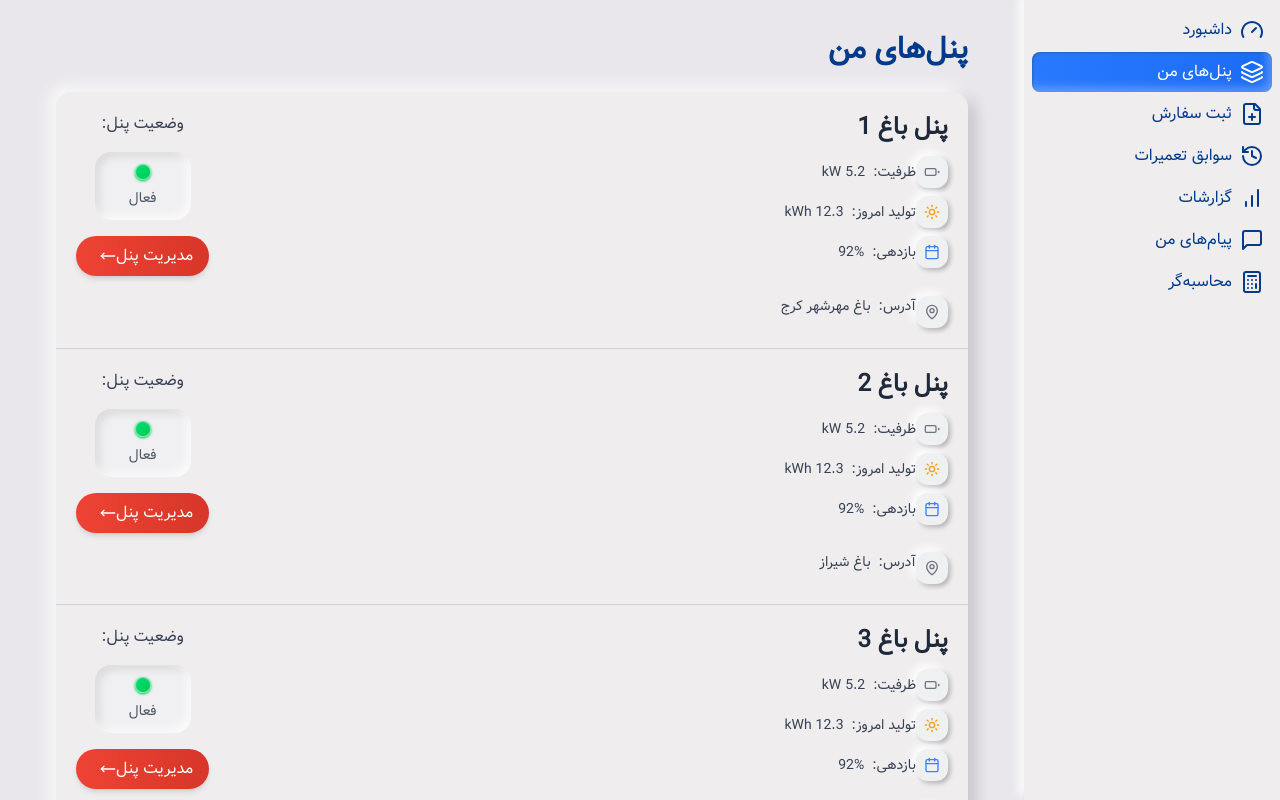
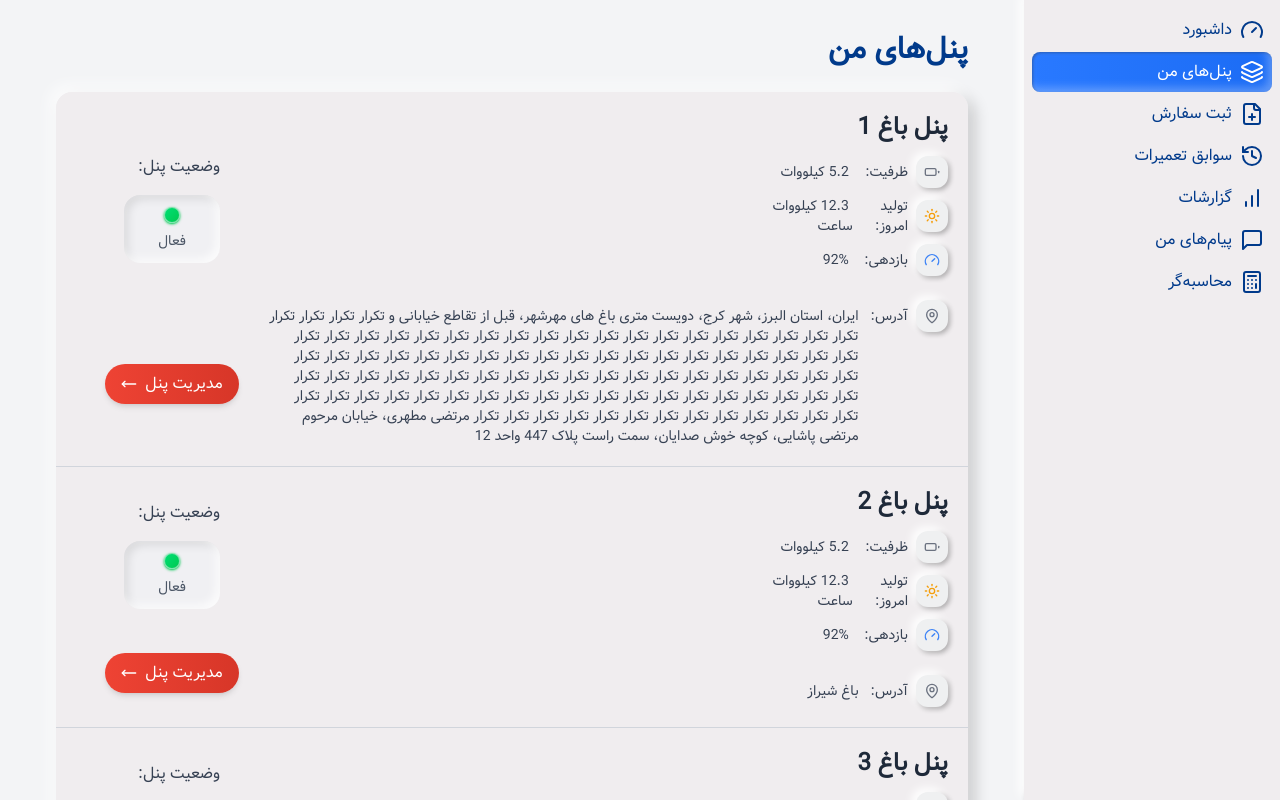
Before and after one commit to BargheNo/frontend, a Next.js app: page /panel/my-panels in a window 1280 px wide. Built offline with nearby package versions, Linux system fonts and the light colour scheme.

Commit message:
feat(panel): add style to texts and spacings

```diff
--- a/app/panel/my-panels/[panelId]/page.tsx
+++ b/app/panel/my-panels/[panelId]/page.tsx
@@ -10,11 +10,17 @@ const PanelId = ({ params }: PanelProps) => {
 	const { panelId } = params; // Access the panelId from params
 
 	return (
-		<div>
-			<h1>Panel ID: {panelId}</h1>
-			<div className="grid grid-cols-2 gap-5 w-full px-5">
-				<LiveChart />
-				<LiveChart />
+		<div className="w-full px-12 my-7 flex flex-col gap-12">
+			<div className="grid grid-cols-2 gap-12">
+				<div className="flex flex-col text-gray-800 rounded-2xl overflow-hidden shadow-[-6px_-6px_16px_rgba(255,255,255,0.8),6px_6px_16px_rgba(0,0,0,0.2)]">
+					<LiveChart />
+				</div>
+				<div className="flex flex-col text-gray-800 rounded-2xl overflow-hidden shadow-[-6px_-6px_16px_rgba(255,255,255,0.8),6px_6px_16px_rgba(0,0,0,0.2)]">
+					<LiveChart />
+				</div>
+			</div>
+			<div className="w-full text-gray-800 rounded-2xl overflow-hidden shadow-[-6px_-6px_16px_rgba(255,255,255,0.8),6px_6px_16px_rgba(0,0,0,0.2)]">
+				meow
 			</div>
 		</div>
 	);
--- a/app/panel/my-panels/page.tsx
+++ b/app/panel/my-panels/page.tsx
@@ -1,11 +1,13 @@
 // import Layout from "../../layout"
 
-import PanelCard from "@/components/Panel/PanelCard/PanelCard"
+import PanelCard from "@/components/Panel/PanelCard/PanelCard";
 
 const Settings = () => {
 	return (
-    <div className="min-h-full flex flex-col bg-[#e9e7eb] text-white py-8 px-14">
-      <h1 className="text-[#003a8b] text-3xl mb-6 font-black">پنل‌های من</h1>
+		<div className="min-h-full flex flex-col text-white py-8 px-14 bg-gray-100">
+			<h1 className="text-[#003a8b] text-3xl mb-6 font-black">
+				پنل‌های من
+			</h1>
 			<div className="flex flex-col text-gray-800 rounded-2xl overflow-hidden shadow-[-6px_-6px_16px_rgba(255,255,255,0.8),6px_6px_16px_rgba(0,0,0,0.2)]">
 				<PanelCard
 					panelName="پنل باغ 1"
@@ -14,7 +16,9 @@ const Settings = () => {
 						todayProduction: 12.3,
 						efficiency: 92,
 					}}
-          address="باغ مهرشهر کرج"
+					address="ایران، استان البرز، شهر کرج، دویست متری باغ های مهرشهر، قبل از تقاطع خیابانی و
+          تکرار تکرار تکرار تکرار تکرار تکرار تکرار تکرار تکرار تکرار تکرار تکرار تکرار تکرار تکرار تکرار تکرار تکرار تکرار تکرار تکرار تکرار تکرار تکرار تکرار تکرار تکرار تکرار تکرار تکرار تکرار تکرار تکرار تکرار تکرار تکرار تکرار تکرار تکرار تکرار تکرار تکرار تکرار تکرار تکرار تکرار تکرار تکرار تکرار تکرار تکرار تکرار تکرار تکرار تکرار تکرار تکرار تکرار تکرار تکرار تکرار تکرار تکرار تکرار تکرار تکرار تکرار تکرار تکرار تکرار تکرار تکرار تکرار تکرار تکرار تکرار تکرار تکرار تکرار تکرار تکرار تکرار تکرار تکرار تکرار تکرار تکرار تکرار تکرار تکرار تکرار تکرار تکرار
+          مرتضی مطهری، خیابان مرحوم مرتضی پاشایی، کوچه خوش صدایان، سمت راست پلاک 447 واحد 12"
 				/>
 				<PanelCard
 					panelName="پنل باغ 2"
@@ -44,7 +48,7 @@ const Settings = () => {
         </div>
       </div> */}
 		</div>
-  )
-}
+	);
+};
 
-export default Settings
+export default Settings;
--- a/components/Panel/LiveChart/LiveChart.tsx
+++ b/components/Panel/LiveChart/LiveChart.tsx
@@ -42,6 +42,7 @@ export default function LiveChart(): JSX.Element {
 				zoom: {
 					enabled: false,
 				},
+				background: "#f9f9f9", // Light background for the chart
 			},
 			stroke: {
 				curve: "smooth",
@@ -54,9 +55,10 @@ export default function LiveChart(): JSX.Element {
 				offsetY: 10,
 				align: "right",
 				style: {
-					fontSize: "20px",
+					fontSize: "24px",
 					color: "#333",
 					fontFamily: "vazir",
+					fontWeight: "bold",
 				},
 			},
 			xaxis: {
@@ -68,7 +70,13 @@ export default function LiveChart(): JSX.Element {
 					style: {
 						color: "#333",
 						fontFamily: "vazir",
-						fontSize: "14px",
+						fontSize: "16px",
+					},
+				},
+				labels: {
+					style: {
+						fontSize: "12px", // Smaller x-axis labels
+						color: "#666", // Lighter color for labels
 					},
 				},
 			},
@@ -79,7 +87,13 @@ export default function LiveChart(): JSX.Element {
 					style: {
 						color: "#333",
 						fontFamily: "vazir",
-						fontSize: "14px",
+						fontSize: "16px",
+					},
+				},
+				labels: {
+					style: {
+						fontSize: "12px", // Smaller y-axis labels
+						color: "#666", // Lighter color for labels
 					},
 				},
 			},
@@ -89,8 +103,9 @@ export default function LiveChart(): JSX.Element {
 			tooltip: {
 				enabled: true,
 				style: {
-					fontSize: "12px",
-					// colors: '#333',
+					fontSize: "14px",
+					background: "#fff", // White background for tooltips
+					border: "1px solid #ccc", // Border for tooltips
 				},
 				x: {
 					format: "dd MMM HH:mm",
@@ -98,13 +113,13 @@ export default function LiveChart(): JSX.Element {
 			},
 			grid: {
 				borderColor: "#e0e0e0",
-				// borderColor: "#000"
+				strokeDashArray: 5,
 			},
 		},
 	});
 
 	React.useEffect(() => {
-		if (typeof window !== "undefined") { // Check if window is defined
+		if (typeof window !== "undefined") {
 			const interval = window.setInterval(() => {
 				const newPoint = getNewSeries(lastDate, {
 					min: 10,
@@ -116,26 +131,25 @@ export default function LiveChart(): JSX.Element {
 					...prevState,
 					series: [
 						{
-							data: [...prevState.series[0].data, newPoint], // Add new data point
+							data: [...prevState.series[0].data, newPoint],
 						},
 					],
 				}));
 			}, 1000);
 
-			// Cleanup interval on component unmount
 			return () => clearInterval(interval);
 		}
 	}, []);
 
 	return (
-		<div>
+		<div className="p-5 bg-[#f9f9f9] shadow-lg rounded-lg">
 			<div id="chart">
 				<ReactApexChart
 					options={state.options}
 					series={state.series}
 					type="line"
 					height={350}
-					className="w-full border-solid border-2 border-black"
+					className="w-full"
 				/>
 			</div>
 			<div id="html-dist"></div>
--- a/components/Panel/PanelCard/PanelCard.tsx
+++ b/components/Panel/PanelCard/PanelCard.tsx
@@ -1,11 +1,13 @@
 import React from "react";
-import { MoveLeft, Sun, Battery, Calendar, MapPin } from "lucide-react";
+import { MoveLeft, Sun, Battery, Gauge, MapPin } from "lucide-react";
 import { PanelCardProps } from "@/src/types/PanelCardTypes";
-
+import Link from "next/link";
+const i = Gauge;
 const PanelCard = ({
 	panelName,
 	technicalDetails,
 	address,
+	className,
 }: PanelCardProps) => {
 	// Determine status color based on efficiency
 	const getStatusColor = () => {
@@ -33,71 +35,100 @@ const PanelCard = ({
 		<div
 			className={`p-2 rounded-xl bg-[#eff0f1] shadow-[-4px_-4px_10px_rgba(255,255,255,1),2px_2px_5px_rgba(0,0,0,0.3)]`}
 		>
-			<Icon className="w-4 h-4" style={{ color }} />
+			<Icon
+				className="w-4 h-4 transition-transform duration-200 hover:scale-125"
+				style={{ color }}
+			/>
 		</div>
 	);
 
 	return (
-		<div className="w-full h-64 border-t-1 border-gray-300 first:border-t-0">
+		<div
+			className={`${1 ? className : ""} w-full ${
+				0 ? "h-64" : ""
+			} border-t-1 border-gray-300 first:border-t-0`}
+		>
 			<div className="flex flex-row justify-between w-full h-full bg-[#F0EDEF] p-5 overflow-hidden relative">
 				{/* Left Section: Panel Details */}
-				<div className="flex flex-col justify-between w-2/3 z-10">
-					<div className="space-y-3">
+				<div className="flex flex-col justify-between w-full z-10">
+					<div className="space-y-3 w-full">
 						<h2 className="text-2xl font-bold text-gray-800">
 							{panelName}
 						</h2>
-						<div className="space-y-2">
-							<div className="flex items-center text-sm text-gray-700">
+						<div className="space-y-2 w-full">
+							<div className="flex text-sm text-gray-700 justify-between w-[28%] items-center">
+								<div className="flex items-center w-1/2">
 									<IconWithBackground
 										icon={Battery}
 										color="#6B7280"
 									/>
-								<span className="font-medium ml-1">ظرفیت:</span>
-								<span className="mr-1">
-									{formatNumber(technicalDetails.capacity)} kW
+									<span className="font-medium mr-2">
+										ظرفیت:
 									</span>
 								</div>
-							<div className="flex items-center text-sm text-gray-700">
+								<div className="w-1/2">
+									<span className="mr-1">
+										{formatNumber(
+											technicalDetails.capacity
+										)}{" "}
+										کیلووات
+									</span>
+								</div>
+							</div>
+							<div className="flex text-sm text-gray-700 justify-between w-[28%] items-center">
+								<div className="flex items-center w-1/2">
 									<IconWithBackground
 										icon={Sun}
 										color="#F59E0B"
 									/>
-								<span className="font-medium ml-1">
+									<span className="font-medium mr-2">
 										تولید امروز:
 									</span>
+								</div>
+								<div className="w-1/2">
 									<span className="mr-1">
 										{formatNumber(
 											technicalDetails.todayProduction
 										)}{" "}
-									kWh
+										کیلووات ساعت
 									</span>
 								</div>
-							<div className="flex items-center text-sm text-gray-700">
+							</div>
+							<div className="flex text-sm text-gray-700 justify-between w-[28%] items-center">
+								<div className="flex items-center w-1/2">
 									<IconWithBackground
-									icon={Calendar}
+										icon={i}
 										color="#3B82F6"
 									/>
-								<span className="font-medium ml-1">
+									<span className="font-medium mr-2">
 										بازدهی:
 									</span>
+								</div>
+								<div className="w-1/2">
 									<span className="mr-1">
 										{technicalDetails.efficiency}%
 									</span>
 								</div>
 							</div>
 						</div>
-					<div className="flex items-start text-sm text-gray-700 mt-2">
+					</div>
+					<div className="flex items-start text-sm text-gray-700 mt-6">
+						<div className="flex flex-row items-center">
 							<IconWithBackground icon={MapPin} color="#6B7280" />
-						<div>
-							<span className="font-medium ml-1">آدرس:</span>
+							<div className="font-medium mx-2">آدرس:</div>
+						</div>
+						<div className="flex flex-row mt-[6px]">
 							<span className="mr-1">{address}</span>
 						</div>
 					</div>
 				</div>
 
 				{/* Right Section: Status and Action Button */}
-				<div className="flex flex-col gap-4 items-center z-10">
-					<div className="text-gray-700 font-medium">وضعیت پنل:</div>
+				<div className="flex flex-col justify-around gap-4 items-center z-10 min-w-48">
+					<div className="flex flex-col gap-4">
+						<div className="text-gray-700 font-medium">
+							وضعیت پنل:
+						</div>
 						<div className="flex flex-col items-center justify-center gap-2 p-3 rounded-2xl bg-[#F0F0F3] shadow-[inset_-4px_-4px_10px_rgba(255,255,255,0.8),inset_4px_4px_10px_rgba(0,0,0,0.1)] w-24">
 							<div
 								className={`h-4 w-4 rounded-full ${getStatusColor()} shadow-md`}
@@ -106,14 +137,15 @@ const PanelCard = ({
 								فعال
 							</span>
 						</div>
+					</div>
+					<Link href={`/panel/my-panels/123`}>
+						{/* Replace 123 with panelId later */}
 						<button className="flex items-center justify-between bg-gradient-to-r from-[#EE4334] to-[#D73628] px-4 py-2 text-white cursor-pointer shadow-md rounded-full hover:shadow-lg transition duration-300 hover:scale-105">
 							<span className="font-medium">مدیریت پنل</span>
-						<MoveLeft className="ml-2 w-4 h-4" />
+							<MoveLeft className="mr-2 w-4 h-4" />
 						</button>
+					</Link>
 				</div>
-
-				{/* Decorative background element */}
-				{/* <div className="absolute top-0 right-0 w-32 h-32 bg-gradient-to-br from-yellow-50 to-transparent rounded-full opacity-20 -mr-8 -mt-8"></div> */}
 			</div>
 		</div>
 	);
--- a/src/types/PanelCardTypes.ts
+++ b/src/types/PanelCardTypes.ts
@@ -8,4 +8,5 @@ export interface PanelCardProps {
   panelName: string;
   technicalDetails: TechnicalDetails;
   address: string;
+  className?: string | null;
 }
```
Lines whose indentation alone changed are shown as unchanged.
